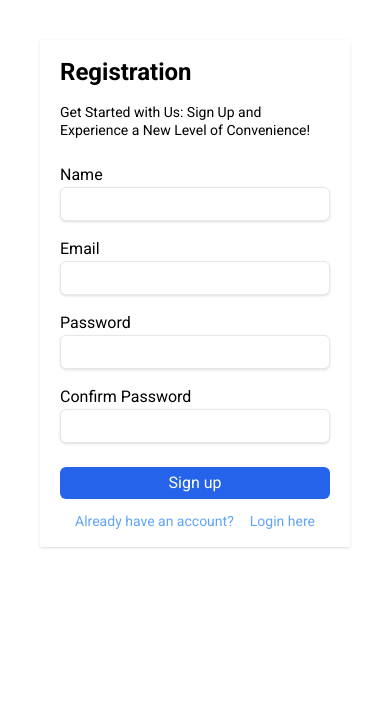
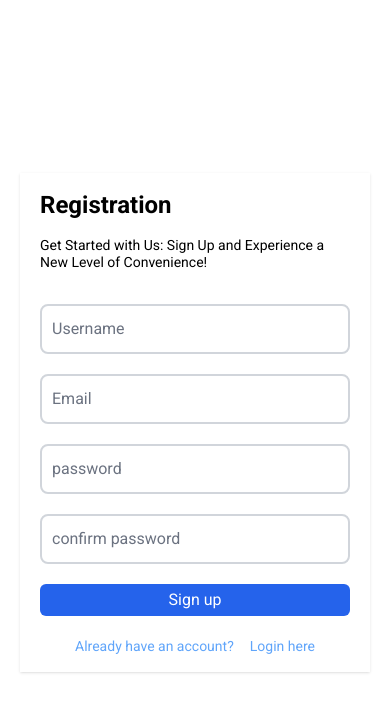
Before and after one commit to WaiLinnAung16/contactDashboard, a React (Vite) app: page /register in a window 390 px wide. Shown: the top 712 px of the page. Built offline with nearby package versions, Linux system fonts and the light colour scheme.

Commit message:
add contacts

```diff
--- a/src/components/Header.jsx
+++ b/src/components/Header.jsx
@@ -34,7 +34,7 @@ const Header = ({ toggleSidebar }) => {
       </div>
 
       <div className="flex justify-end items-center gap-3 md:justify-between w-full">
-        <div className="px-4 py-2 bg-gray-200 rounded-lg lg:w-[70%] h-12 hidden md:w-[400px] md:block focus-within:bg-white focus-within:shadow-md focus-within:border-none focus-within:rounded-t-lg focus-within:rounded-b-none">
+        <div className="px-4 py-2 bg-gray-200 rounded-lg lg:w-[40%] h-12 hidden md:w-[400px] md:block focus-within:bg-white focus-within:shadow-md focus-within:border-none focus-within:rounded-t-lg focus-within:rounded-b-none">
           <form className=" flex gap-2  items-center ">
             <button className="w-8 h-8 flex items-center justify-center rounded-full hover:bg-gray-300">
               <AiOutlineSearch size={20} />
--- a/src/components/Sidebar.jsx
+++ b/src/components/Sidebar.jsx
@@ -3,12 +3,17 @@ import { RiContactsLine } from "react-icons/ri";
 import { RxCross2 } from "react-icons/rx";
 import logo from "../assets/contacts-logo.png";
 import { Link, NavLink } from "react-router-dom";
+import { useGetContactQuery } from "../redux/api/contactApi";
+import Cookies from "js-cookie";
 
 const Sidebar = ({ sideBarToggle, toggleSidebar }) => {
+  const token = Cookies.get("token");
+  const { data } = useGetContactQuery(token);
+  const contactLength = data?.contacts?.data.length;
   return (
     <>
       <div
-        className={`w-[300px] min-h-screen fixed bg-white text-slate-900  transition duration-300 shadow z-30 lg:z-0 top-0 lg:top-[65px] ${
+        className={`w-[290px] min-h-screen fixed bg-white text-slate-900  transition duration-300 border-r z-30 lg:z-0 top-0 lg:top-[65px] ${
           sideBarToggle ? "lg:translate-x-0" : "-translate-x-[100%]"
         }`}
       >
@@ -39,7 +44,7 @@ const Sidebar = ({ sideBarToggle, toggleSidebar }) => {
                 <RiContactsLine className="" />
                 <span>Contacts</span>
               </div>
-              <span className="">8</span>
+              <span className="">{contactLength}</span>
             </div>
           </NavLink>
         </ul>
--- a/src/pages/Contacts.jsx
+++ b/src/pages/Contacts.jsx
@@ -1,14 +1,15 @@
 import Cookies from "js-cookie";
 import React from "react";
 import { useGetContactQuery } from "../redux/api/contactApi";
-
+import { BiEditAlt, BiTrash } from "react-icons/bi";
 const Contacts = () => {
-
   const token = Cookies.get("token");
-  const {data} = useGetContactQuery(token);
-
-  return <div className="text-sm text-gray-500">
-    <h1 className="my-5">Contacts<span>({data?.contacts?.data.length})</span></h1>
+  const { data } = useGetContactQuery(token);
+  return (
+    <div className="text-sm text-gray-500">
+      <h1 className="my-5 pl-5">
+        Contacts<span>({data?.contacts?.data.length})</span>
+      </h1>
       <table className="w-full">
         <thead className="">
           <tr>
@@ -17,21 +18,42 @@ const Contacts = () => {
             <th className="text-start">Email</th>
             <th className="text-start">Phone</th>
             <th className="text-start">Address</th>
+            <th></th>
           </tr>
         </thead>
         <tbody>
-      {data?.contacts?.data?.map(contact => {
-          return <tr>
-            <td className="py-3 "><img src={contact.img?contact.img:"https://cdn.pixabay.com/photo/2015/10/05/22/37/blank-profile-picture-973460_640.png"} className="rounded-full h-[50px] w-[50px]"/></td>
+          {data?.contacts?.data?.map((contact) => {
+            return (
+              <tr
+                className="transition-all duration-300 hover:bg-gray-100"
+                key={contact.id}
+              >
+                <td className="py-3 flex justify-center">
+                  <div className="w-[35px] h-[35px] bg-blue-700 text-white flex justify-center items-center rounded-full">
+                    {contact.name.split("")[0].toUpperCase()}
+                  </div>
+                </td>
                 <td className="py-3">{contact.name}</td>
-            <td className="py-3">{contact.email?contact.email : "example@gmail.com"}</td>
+                <td className="py-3">
+                  {contact.email ? contact.email : "example@gmail.com"}
+                </td>
                 <td className="py-3">{contact.phone}</td>
-            <td className="py-3">{contact.address ? contact.address : "Myanmar"}</td>
+                <td className="py-3">
+                  {contact.address ? contact.address : "Myanmar"}
+                </td>
+                <td>
+                  <div className="text-xl flex gap-5 items-center cursor-pointer">
+                    <BiEditAlt />
+                    <BiTrash />
+                  </div>
+                </td>
               </tr>
+            );
           })}
         </tbody>
       </table>
     </div>
+  );
 };
 
 export default Contacts;
--- a/src/pages/Dashboard.jsx
+++ b/src/pages/Dashboard.jsx
@@ -15,7 +15,7 @@ const Dashboard = () => {
         <Sidebar sideBarToggle={sideBarToggle} toggleSidebar={toggleSidebar} />
         <div
           className={`m-0 w-full transition-all duration-300 ${
-            sideBarToggle ? "lg:ml-[310px]" : " lg:ml-0"
+            sideBarToggle ? "lg:ml-[290px]" : " lg:ml-0"
           }`}
         >
           {<Outlet />}
--- a/src/pages/Login.jsx
+++ b/src/pages/Login.jsx
@@ -6,7 +6,7 @@ import { useDispatch } from "react-redux";
 import { addUser } from "../redux/services/authSlice";
 
 const Login = () => {
-  const dispatch = useDispatch()
+  const dispatch = useDispatch();
   const [email, setEmail] = useState("");
   const [password, setPassword] = useState("");
   const [errors, setErrors] = useState({});
@@ -42,52 +42,69 @@ const Login = () => {
       const user = { email, password };
       const { data } = await login(user);
       if (data?.success) {
-        dispatch(addUser({user: data?.user, token: data?.token}))
+        dispatch(addUser({ user: data?.user, token: data?.token }));
         nav("/");
       }
     }
   };
 
   return (
-    <div className="flex items-center justify-between px-10 py-5 my-5 md:my-0">
+    <div className="flex items-center justify-center h-screen">
+      <div className="flex items-center justify-between  px-10 py-5 my-5 md:my-0">
         <div className="hidden md:block w-[50%] h-auto">
           <img
-          src="https://img.freepik.com/premium-vector/smiling-man-holding-smart-phone-wearing-casual-clothes-standing-showing-thumbs-up-positive-gesture-ok-sign-gesture-language-concept-illustration_270158-266.jpg?w=740"
+            src="https://img.freepik.com/free-vector/hand-drawn-business-planning_52683-76248.jpg?w=740&t=st=1685611921~exp=1685612521~hmac=5d7c1e6c5a4bd9c040e73c1fc4261fe473e464b72ac73711ebadab68ca526cee"
             className="object-cover"
           />
         </div>
 
-      <div className="shadow md:shadow-none px-5 py-4 w-[350px] lg:w-[30%] mx-auto">
-        <div className="mb-6">
+        <div className="shadow md:shadow-none px-5 py-4 w-[350px] lg:w-[35%] mx-auto ">
+          <div className="mb-8">
             <h1 className="font-bold text-2xl mb-4">Sign In</h1>
             <p className="text-sm leading-tight text-gray-500">
               Login and stay connected with our community!
             </p>
           </div>
           <div>
-          <form onSubmit={loginHandler}>
-            <div className="mb-4">
-              <label htmlFor="email">Email</label>
+            <form onSubmit={loginHandler} className="flex flex-col gap-5">
+              <div>
+                <div className="relative">
                   <input
                     value={email}
                     onChange={(e) => setEmail(e.target.value)}
-                className="shadow block border rounded-md px-2 py-1 w-full  focus:outline-blue-400"
                     type="text"
                     id="email"
+                    className="block px-2.5 pb-2.5 pt-4 w-full text-sm text-gray-900 bg-transparent rounded-lg border-2 border-gray-300 appearance-none dark:text-gray-600 dark:border-gray-300 dark:focus:border-blue-500 focus:outline-none focus:ring-0 focus:border-blue-600 peer"
+                    placeholder=" "
                   />
+                  <label
+                    htmlFor="email"
+                    className="absolute px-2 text-gray-500 dark:text-gray-400 duration-300 transform -translate-y-4 scale-75 top-2 z-10 origin-[0] bg-white peer-focus:px-2 peer-focus:text-blue-600 peer-focus:dark:text-blue-500 peer-placeholder-shown:scale-100 peer-placeholder-shown:-translate-y-1/2 peer-placeholder-shown:top-1/2 peer-focus:top-2 peer-focus:scale-75 peer-focus:-translate-y-4 left-1"
+                  >
+                    Email
+                  </label>
+                </div>
                 <span className="text-red-500">
                   {errors.email ? errors.email : ""}
                 </span>
               </div>
-            <div className="mb-6">
-              <label htmlFor="password">Password</label>
+              <div>
+                <div className="relative">
                   <input
                     value={password}
                     onChange={(e) => setPassword(e.target.value)}
-                className="shadow block border rounded-md px-2 py-1 w-full  focus:outline-blue-400"
                     type="text"
                     id="password"
+                    className="block px-2.5 pb-2.5 pt-4 w-full text-sm text-gray-900 bg-transparent rounded-lg border-2 border-gray-300 appearance-none dark:text-gray-600 dark:border-gray-300 dark:focus:border-blue-500 focus:outline-none focus:ring-0 focus:border-blue-600 peer"
+                    placeholder=" "
                   />
+                  <label
+                    htmlFor="password"
+                    className="absolute px-2 text-gray-500 dark:text-gray-400 duration-300 transform -translate-y-4 scale-75 top-2 z-10 origin-[0] bg-white peer-focus:px-2 peer-focus:text-blue-600 peer-focus:dark:text-blue-500 peer-placeholder-shown:scale-100 peer-placeholder-shown:-translate-y-1/2 peer-placeholder-shown:top-1/2 peer-focus:top-2 peer-focus:scale-75 peer-focus:-translate-y-4 left-1"
+                  >
+                    password
+                  </label>
+                </div>
                 <span className="text-red-500">
                   {errors.password ? errors.password : ""}
                 </span>
@@ -99,7 +116,7 @@ const Login = () => {
               >
                 Sign in
               </button>
-            <div className="text-blue-400 flex justify-center text-sm gap-4 mt-3">
+              <div className="text-blue-400 flex justify-center text-sm gap-4">
                 <p>Do not have an account?</p>
                 <Link to="/register">
                   <span className="cursor-pointer">Register here</span>
@@ -109,6 +126,7 @@ const Login = () => {
           </div>
         </div>
       </div>
+    </div>
   );
 };
 
--- a/src/pages/Register.jsx
+++ b/src/pages/Register.jsx
@@ -58,6 +58,7 @@ const Register = () => {
   };
 
   return (
+    <div className="flex items-center justify-center h-screen">
       <div className="flex items-center justify-between px-10 py-5 my-5 md:my-0">
         <div className="hidden md:block w-[50%] h-auto">
           <img
@@ -67,7 +68,7 @@ const Register = () => {
         </div>
 
         <div className="shadow md:shadow-none px-5 py-4 w-[350px] lg:w-[30%] mx-auto">
-        <div className="mb-6">
+          <div className="mb-8">
             <h1 className="font-bold text-2xl mb-4">Registration</h1>
             <p className="text-sm leading-tight">
               Get Started with Us: Sign Up and Experience a New Level of
@@ -75,56 +76,90 @@ const Register = () => {
             </p>
           </div>
           <div>
-          <form onSubmit={formHandler}>
-            <div className="mb-4">
-              <label htmlFor="username">Name</label>
+            <form onSubmit={formHandler} className="flex flex-col gap-5">
+              <div>
+                <div className="relative">
                   <input
                     value={name}
                     onChange={(e) => setName(e.target.value)}
-                className="shadow block border rounded-md px-2 py-1 w-full  focus:outline-blue-400 "
                     type="text"
                     id="username"
+                    className="block px-2.5 pb-2.5 pt-4 w-full text-sm text-gray-900 bg-transparent rounded-lg border-2 border-gray-300 appearance-none dark:text-gray-600 dark:border-gray-300 dark:focus:border-blue-500 focus:outline-none focus:ring-0 focus:border-blue-600 peer"
+                    placeholder=" "
                   />
+                  <label
+                    htmlFor="username"
+                    className="absolute px-2 text-gray-500 dark:text-gray-400 duration-300 transform -translate-y-4 scale-75 top-2 z-10 origin-[0] bg-white peer-focus:px-2 peer-focus:text-blue-600 peer-focus:dark:text-blue-500 peer-placeholder-shown:scale-100 peer-placeholder-shown:-translate-y-1/2 peer-placeholder-shown:top-1/2 peer-focus:top-2 peer-focus:scale-75 peer-focus:-translate-y-4 left-1"
+                  >
+                    Username
+                  </label>
+                </div>
                 <span className="text-red-500">
                   {errors.name ? errors.name : ""}
                 </span>
               </div>
-            <div className="mb-4">
-              <label htmlFor="email">Email</label>
+
+              <div>
+                <div className="relative">
                   <input
                     value={email}
                     onChange={(e) => setEmail(e.target.value)}
-                className="shadow block border rounded-md px-2 py-1 w-full  focus:outline-blue-400"
                     type="text"
                     id="email"
+                    className="block px-2.5 pb-2.5 pt-4 w-full text-sm text-gray-900 bg-transparent rounded-lg border-2 border-gray-300 appearance-none dark:text-gray-600 dark:border-gray-300 dark:focus:border-blue-500 focus:outline-none focus:ring-0 focus:border-blue-600 peer"
+                    placeholder=" "
                   />
+                  <label
+                    htmlFor="email"
+                    className="absolute px-2 text-gray-500 dark:text-gray-400 duration-300 transform -translate-y-4 scale-75 top-2 z-10 origin-[0] bg-white peer-focus:px-2 peer-focus:text-blue-600 peer-focus:dark:text-blue-500 peer-placeholder-shown:scale-100 peer-placeholder-shown:-translate-y-1/2 peer-placeholder-shown:top-1/2 peer-focus:top-2 peer-focus:scale-75 peer-focus:-translate-y-4 left-1"
+                  >
+                    Email
+                  </label>
+                </div>
                 <span className="text-red-500">
                   {errors.email ? errors.email : ""}
                 </span>
               </div>
-            <div className="mb-4">
-              <label htmlFor="password">Password</label>
+
+              <div>
+                <div className="relative">
                   <input
                     value={password}
                     onChange={(e) => setPassword(e.target.value)}
-                className="shadow block border rounded-md px-2 py-1 w-full  focus:outline-blue-400"
                     type="text"
                     id="password"
+                    className="block px-2.5 pb-2.5 pt-4 w-full text-sm text-gray-900 bg-transparent rounded-lg border-2 border-gray-300 appearance-none dark:text-gray-600 dark:border-gray-300 dark:focus:border-blue-500 focus:outline-none focus:ring-0 focus:border-blue-600 peer"
+                    placeholder=" "
                   />
+                  <label
+                    htmlFor="password"
+                    className="absolute px-2 text-gray-500 dark:text-gray-400 duration-300 transform -translate-y-4 scale-75 top-2 z-10 origin-[0] bg-white peer-focus:px-2 peer-focus:text-blue-600 peer-focus:dark:text-blue-500 peer-placeholder-shown:scale-100 peer-placeholder-shown:-translate-y-1/2 peer-placeholder-shown:top-1/2 peer-focus:top-2 peer-focus:scale-75 peer-focus:-translate-y-4 left-1"
+                  >
+                    password
+                  </label>
+                </div>
                 <span className="text-red-500">
                   {errors.password ? errors.password : ""}
                 </span>
               </div>
 
-            <div className="mb-6">
-              <label htmlFor="passwordConfirmation">Confirm Password</label>
+              <div>
+                <div className="relative">
                   <input
                     value={password_confirmation}
                     onChange={(e) => setPasswordConfirmation(e.target.value)}
-                className="shadow block border rounded-md px-2 py-1 w-full  focus:outline-blue-400"
                     type="text"
                     id="passwordConfirmation"
+                    className="block px-2.5 pb-2.5 pt-4 w-full text-sm text-gray-900 bg-transparent rounded-lg border-2 border-gray-300 appearance-none dark:text-gray-600 dark:border-gray-300 dark:focus:border-blue-500 focus:outline-none focus:ring-0 focus:border-blue-600 peer"
+                    placeholder=" "
                   />
+                  <label
+                    htmlFor="passwordConfirmation"
+                    className="absolute px-2 text-gray-500 dark:text-gray-400 duration-300 transform -translate-y-4 scale-75 top-2 z-10 origin-[0] bg-white peer-focus:px-2 peer-focus:text-blue-600 peer-focus:dark:text-blue-500 peer-placeholder-shown:scale-100 peer-placeholder-shown:-translate-y-1/2 peer-placeholder-shown:top-1/2 peer-focus:top-2 peer-focus:scale-75 peer-focus:-translate-y-4 left-1"
+                  >
+                    confirm password
+                  </label>
+                </div>
                 <span className="text-red-500">
                   {errors.password_confirmation
                     ? errors.password_confirmation
@@ -138,7 +173,7 @@ const Register = () => {
               >
                 Sign up
               </button>
-            <div className="text-blue-400 flex justify-center text-sm gap-4 mt-3">
+              <div className="text-blue-400 flex justify-center text-sm gap-4">
                 <p>Already have an account?</p>
                 <Link to="/login">
                   <span className="cursor-pointer">Login here</span>
@@ -148,6 +183,7 @@ const Register = () => {
           </div>
         </div>
       </div>
+    </div>
   );
 };
 
```
Lines whose indentation alone changed are shown as unchanged.
